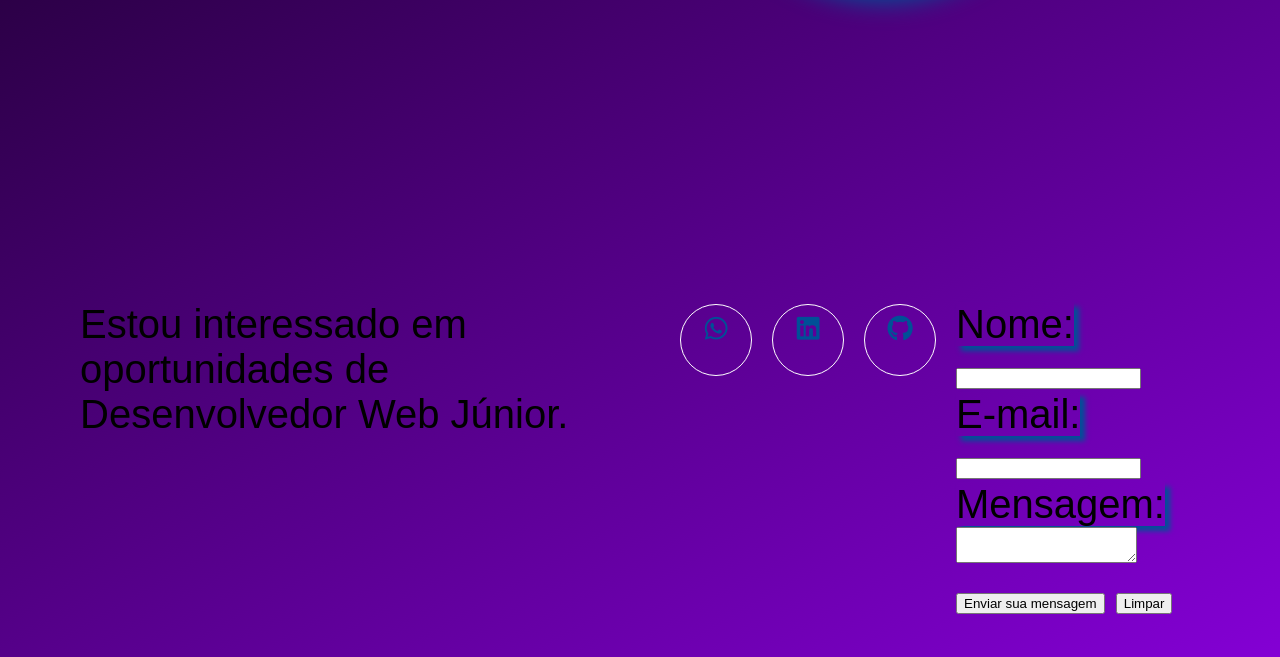
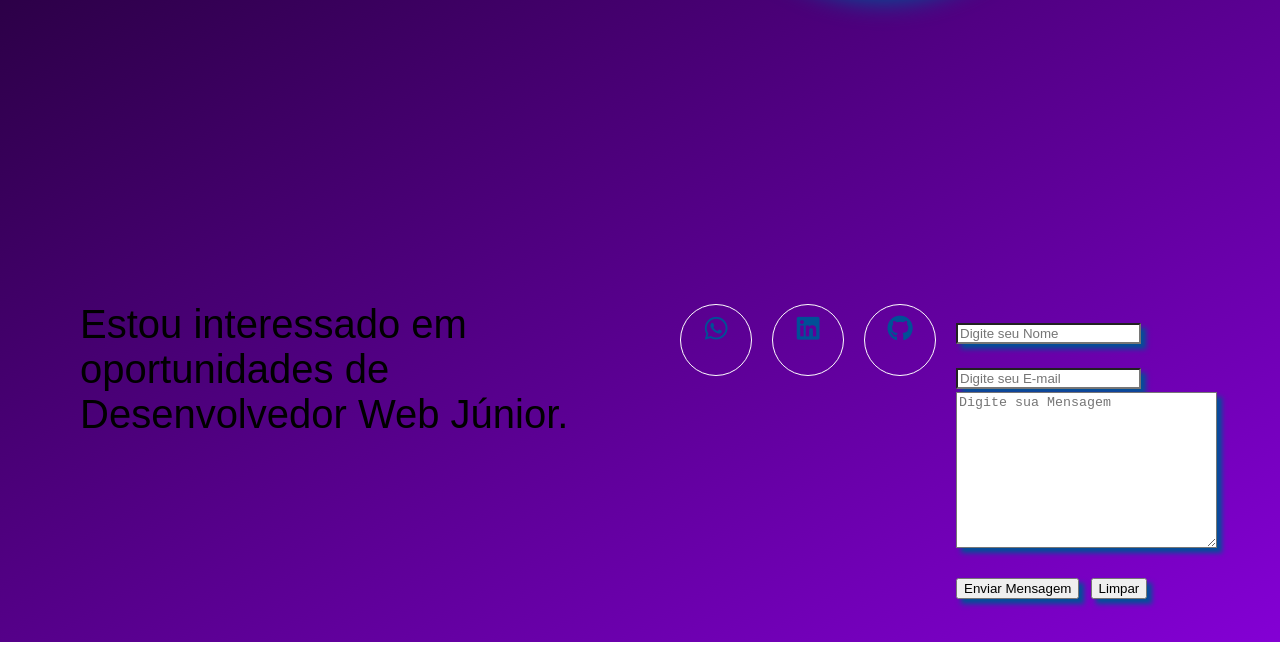
Before and after one commit to GianFMaciel/projeto-final-front-end, a plain HTML site: page index.html in a window 1280 px wide. Shown: the part 699-1356 px from the top of the page. Drawn offline with Linux system fonts and the light colour scheme.

Commit message:
projeto final front end

```diff
--- a/index.html
+++ b/index.html
@@ -56,23 +56,15 @@
                     <i class="fab fa-github"></i>
                 </a>
             </li>
-                <form action="gian.f.maciel@gmail.com.br" method="post">
-                    <div>
-                    <label for="name">Nome:</label>
-                    <input type="text" id="name" />
-                    </div>
-                    <div>
-                    <label for="mail">E-mail:</label>
-                    <input type="email" id="mail" />
-                    </div>
-                    <div>
-                    <label for="msg">Mensagem:</label>
-                    <textarea id="msg"></textarea>
-                    </div>
-                    <div class="button">
-                    <button type="submit">Enviar sua mensagem</button>
+                <form action="https://formsubmit.co/gian.f.maciel@gmail.com" method="post">
+                    <input type="text" name="name" placeholder="Digite seu Nome">
+                    <input type="email" name="email" placeholder="Digite seu E-mail">
+                    <textarea cols="30" rows="10" name="message" placeholder="Digite sua Mensagem" required></textarea>
+                    <button type="submit">Enviar Mensagem</button>
                     <input type="reset" value="Limpar">
-                    </div>
+                    <input type="hidden" name="_subject" value="Novo Contato !">
+                    <input type="text" name="_honey" style="display: none;">
+                    <input type="hidden" name="_captcha" value="false">
                 </form>
         </ul>
     </footer>
--- a/src/style-form.css
+++ /dev/null
@@ -1,34 +0,0 @@
-body {
-    background-color: #282828;
-    font-family: "Poppins", sans-serif;
-    margin: 0 auto;
-    max-width: 1120px;
-    background: linear-gradient(150deg, #000, #9e00ff);
-    background-size: 120% 120%;
-}
-header {
-    display: flex;
-    justify-content: space-between;
-    margin: 0;
-    color: rgb(0, 80, 151);
-}
-header h2 {
-    font-size: 40px;
-    color: rgb(0, 80, 151);
-    width: 85px;
-    height: 85px;
-    border-radius: 50%;
-    border: 2px solid #fff;
-    text-decoration: underline;
-    text-align: center;
-    line-height: 55px;
-    transition: 0.2s;
-    text-align: calc(50px);
-}
-a {
-    color: rgb(0, 80, 151);
-}
-main {
-    display: grid;
-    grid-template-columns: auto;
-}
--- a/src/style.css
+++ b/src/style.css
@@ -77,8 +77,14 @@ footer li {
 a {
     color: rgb(0, 80, 151);
 }
-label {
-box-shadow: 5px 5px 5px rgb(0, 80, 151);
+input {
+    box-shadow: 5px 5px 5px rgb(0, 80, 151);
+}
+textarea {
+    box-shadow: 5px 5px 5px rgb(0, 80, 151);
+}
+button{
+    box-shadow: 5px 5px 5px rgb(0, 80, 151);
 }
 .redes-sociais {
     display: flex;
```
Also changed, not shown: introducao.html (+2 -2 lines).
